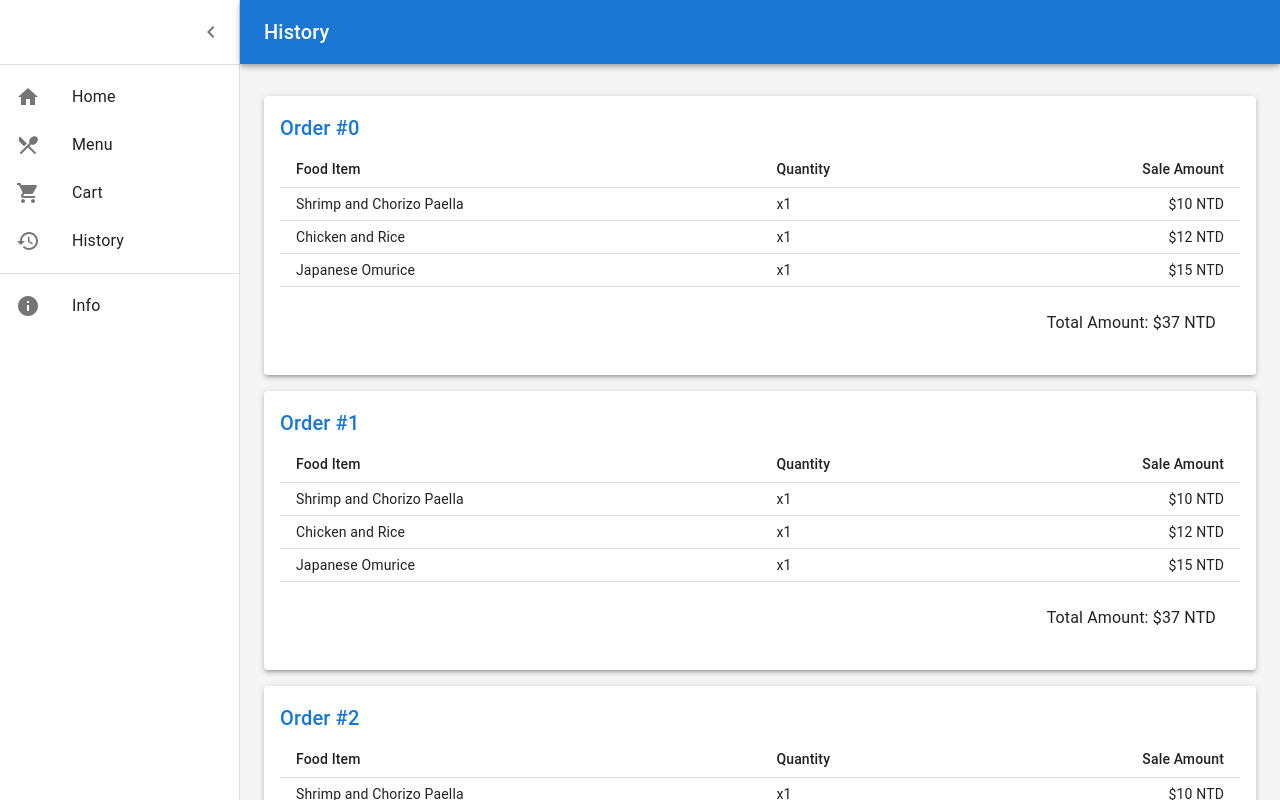
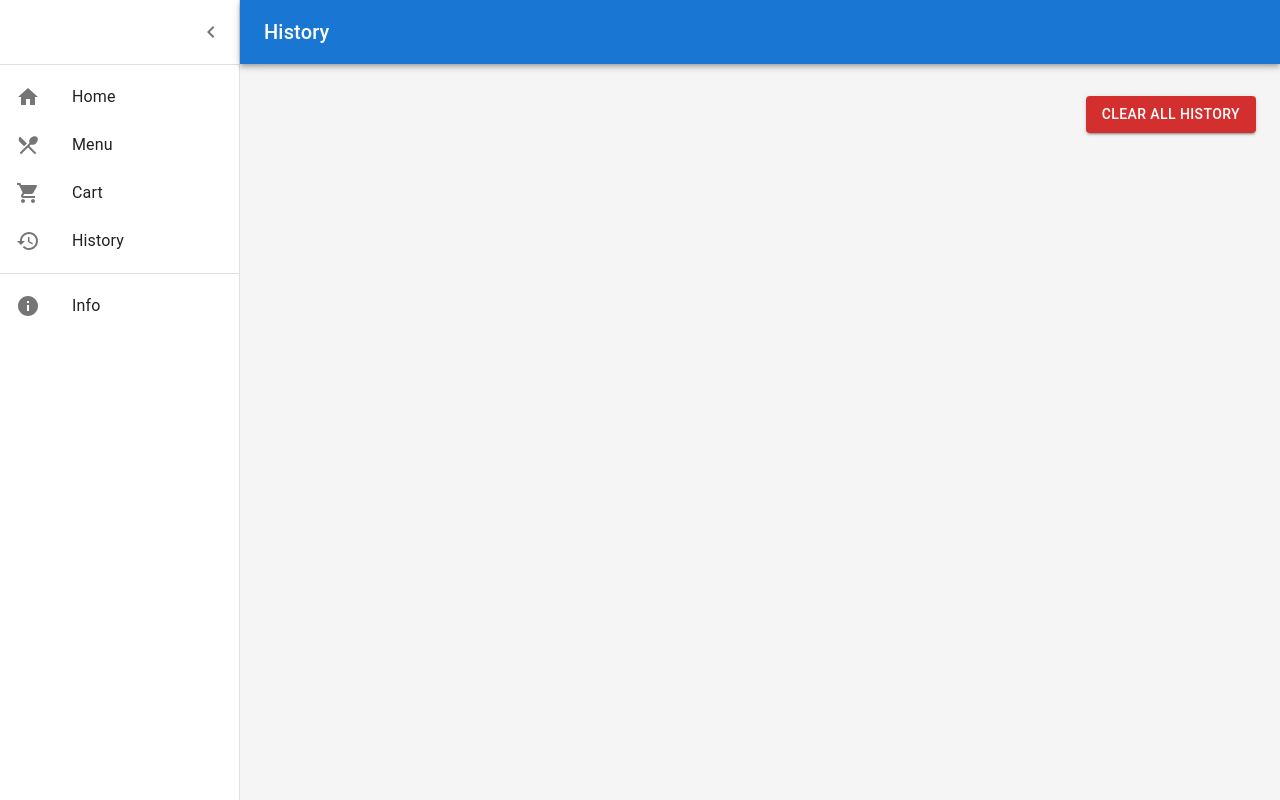
Before and after one commit to chengxi600/isCoolLabOA, a React (Create React App) app: page /history in a window 1280 px wide. Built offline with nearby package versions, Linux system fonts and the light colour scheme.

Commit message:
order history showed from store, clear history functionality

```diff
--- a/src/components/Order.tsx
+++ b/src/components/OrderHistory.tsx
@@ -6,24 +6,26 @@ import TableHead from '@mui/material/TableHead';
 import TableRow from '@mui/material/TableRow';
 import Title from './Title';
 import { Typography } from '@mui/material';
-import { MenuItemProps } from '../data/menuItems';
-import { useEffect, useState } from 'react';
+import { Order } from '../data/historySlice';
 
-export default function Order({
+export default function OrderHistory({
   orderNum,
-  menuDataArr
+  order
 }: {
     orderNum: number,
-    menuDataArr: MenuItemProps[]
+    order: Order
 }) {
 
-  const [totalPrice, setTotalPrice] = useState<number | null>(null);
-
-  useEffect(() => {
-    let total = 0;
-    menuDataArr.map((menuData) => total += menuData.price)
-    setTotalPrice(total)
-  }, [menuDataArr])
+  let historyList = [];
+  for(let prop in order.order) {
+    historyList.push(
+      <TableRow>
+        <TableCell>{order.order[prop].name}</TableCell>
+        <TableCell>x{order.order[prop].quantity}</TableCell>
+        <TableCell align="right">{`$${order.order[prop].price} NTD`}</TableCell>
+      </TableRow>
+    )
+  }
 
   return (
     <React.Fragment>
@@ -37,16 +39,10 @@ export default function Order({
           </TableRow>
         </TableHead>
         <TableBody>
-          {menuDataArr.map((menuData) => (
-            <TableRow>
-              <TableCell>{menuData.title}</TableCell>
-              <TableCell>x1</TableCell>
-              <TableCell align="right">{`$${menuData.price} NTD`}</TableCell>
-            </TableRow>
-          ))}
+          {historyList}
         </TableBody>
       </Table>
-      <Typography align="right" padding={3}>{`Total Amount: $${totalPrice} NTD`}</Typography>
+      <Typography align="right" padding={3}>{`Total Amount: $${order.totalPrice} NTD`}</Typography>
     </React.Fragment>
   );
 }
--- a/src/pages/HistoryPage.tsx
+++ b/src/pages/HistoryPage.tsx
@@ -1,27 +1,43 @@
 import { Copyright } from "@mui/icons-material";
-import { Button, Container, Grid, Paper } from "@mui/material";
-import { riceData } from "../data/menuItems";
-import Order from "../components/Order";
+import { Alert, Button, Container, Grid, Paper, Snackbar } from "@mui/material";
+import OrderHistory from "../components/OrderHistory";
+import { useAppDispatch, useAppSelector } from "../hooks";
+import { clearAllHistory, Order } from "../data/historySlice";
+import React from "react";
 
 export default function HistoryPage() {
+
+  const history: Order[] = useAppSelector((state) => state.history)
+  const [open, setOpen] = React.useState(false);
+  const dispatch = useAppDispatch()
 
     return (
       <Container maxWidth="lg" sx={{ mt: 4, mb: 4 }}>
           <Grid container spacing={3}>
             {/* Recent Orders */}
             <Grid item xs={12}>
+              {history.map((order, index) => (
                 <Paper elevation={3} sx={{ p: 2, display: 'flex', flexDirection: 'column', mb: 2}}>
-                  <Order menuDataArr={riceData} orderNum={0} />
+                  <OrderHistory order={order} orderNum={index+1} />
                 </Paper>
-                <Paper elevation={3} sx={{ p: 2, display: 'flex', flexDirection: 'column', mb: 2 }}>
-                  <Order menuDataArr={riceData} orderNum={1} />
-                </Paper>
-                <Paper elevation={3} sx={{ p: 2, display: 'flex', flexDirection: 'column', mb: 2 }}>
-                  <Order menuDataArr={riceData} orderNum={2} />
-                </Paper>
+              ))}
               <Grid item xs={12} justifyContent="flex-end" display="flex">
-                    <Button variant="contained" color="error">Clear All History</Button>
+                  <Button
+                    variant="contained"
+                    color="error"
+                    onClick={() => {
+                      dispatch(clearAllHistory())
+                      setOpen(true)
+                    }}
+                  >Clear All History</Button>
               </Grid>
+              <Snackbar
+                  open={open}
+                  autoHideDuration={1000}
+                  onClose={() => setOpen(false)}
+              >
+                  <Alert variant="filled" severity="success">Cleared History!</Alert>
+              </Snackbar>
             </Grid>
           </Grid>
           <Copyright sx={{ pt: 4 }} />
```
Lines whose indentation alone changed are shown as unchanged.
